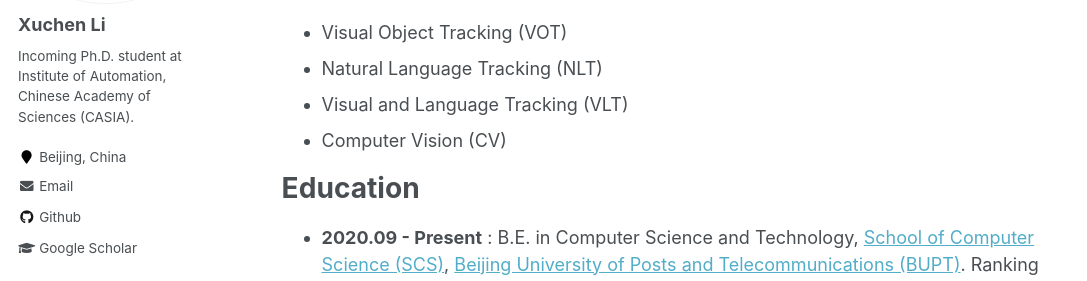
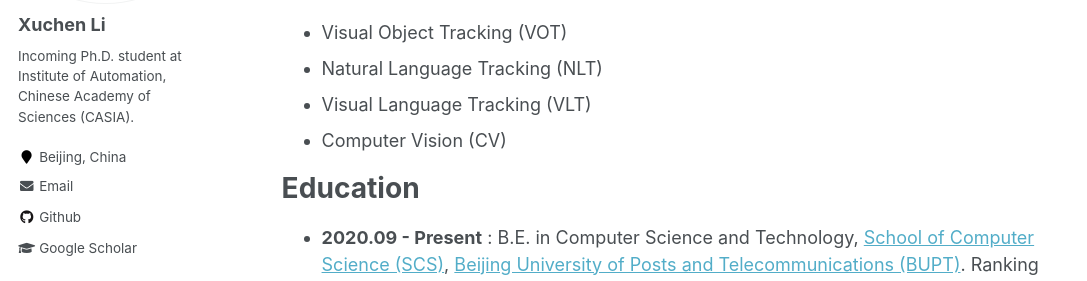
Before and after one commit to Xuchen-Li/Xuchen-Li.github.io, a Jekyll site: the page built from _pages/about.md, in a window 1280 px wide and 900 px high, scrolled down 932 px. Shown: the part 166-447 px from the top of the window, without its empty margins (0-1087 px from the left). Built offline with Jekyll 4.4.1, drawn with Linux system fonts in a browser that asks for light colours.

Commit message:
Update about.md

```diff
--- a/_pages/about.md
+++ b/_pages/about.md
@@ -32,7 +32,7 @@ Research Interests
 ======
 - Visual Object Tracking (VOT)
 - Natural Language Tracking (NLT)
-- Visual and Language Tracking (VLT)
+- Visual Language Tracking (VLT)
 - Computer Vision (CV)
 
 
```
